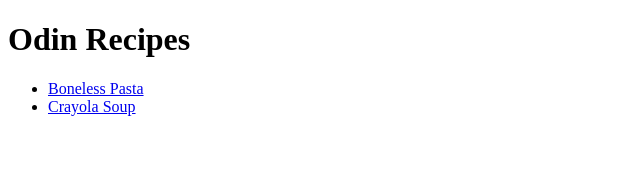
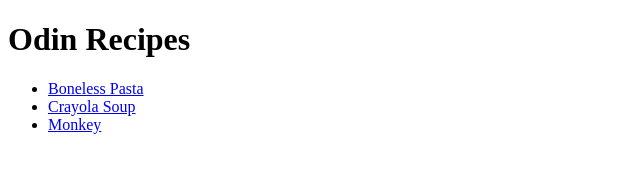
Before and after one commit to siliconsweatshirt/odin-recipes, a plain HTML site: page index.html in a window 1280 px wide. Shown: the full height of the page, 0-640 px from the left. Drawn offline with Linux system fonts and the light colour scheme.

Commit message:
Add 'Monkey' link to monkey.html in index.html

```diff
--- a/index.html
+++ b/index.html
@@ -9,6 +9,7 @@
         <ul>
             <li><a href="recipes/bonelesspasta.html">Boneless Pasta</a></li>
             <li><a href="recipes/crayolasoup.html">Crayola Soup</a></li>
+            <li><a href="recipes/monkey.html">Monkey</li>
         </ul>
     </body>
 
```
